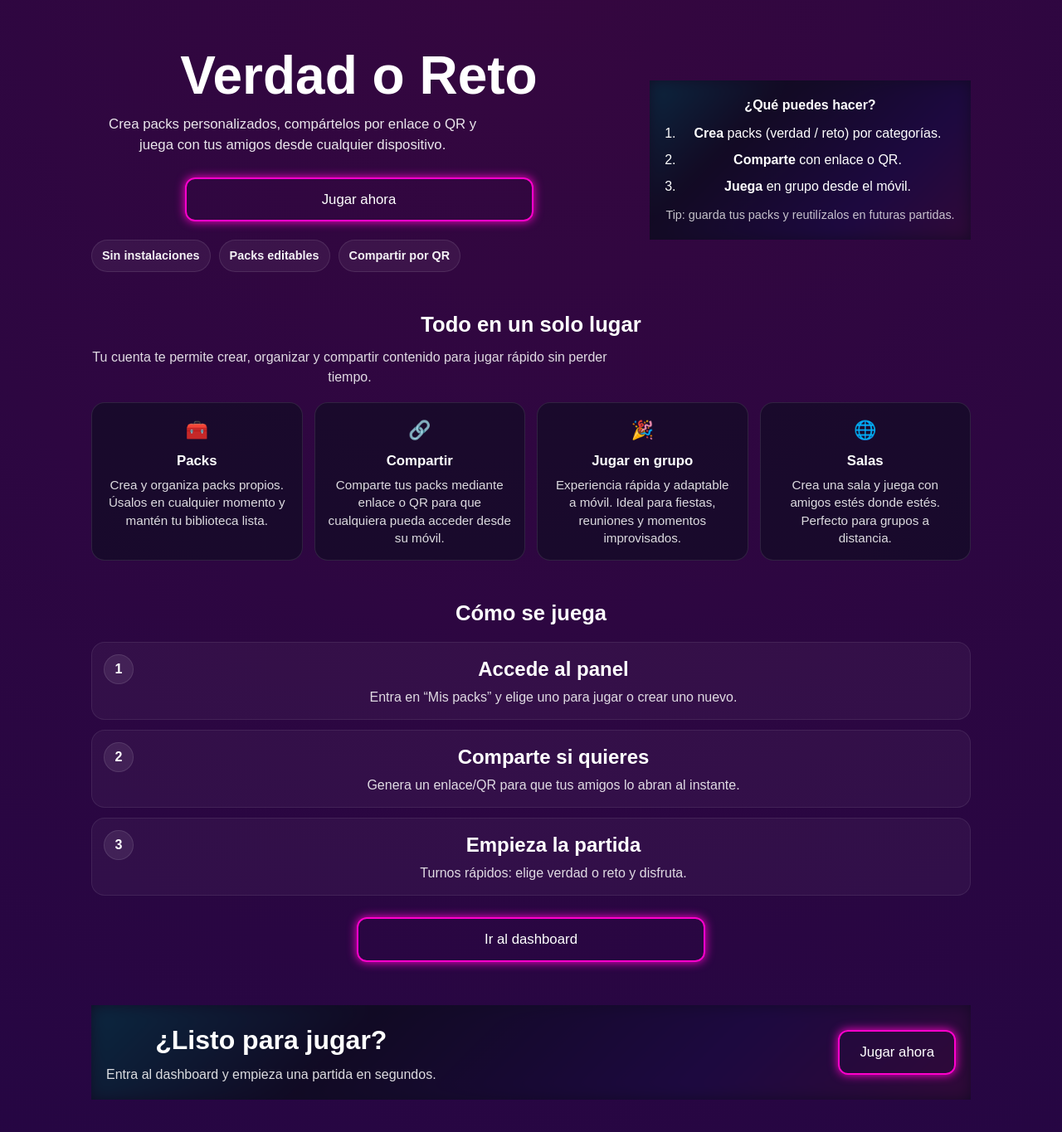
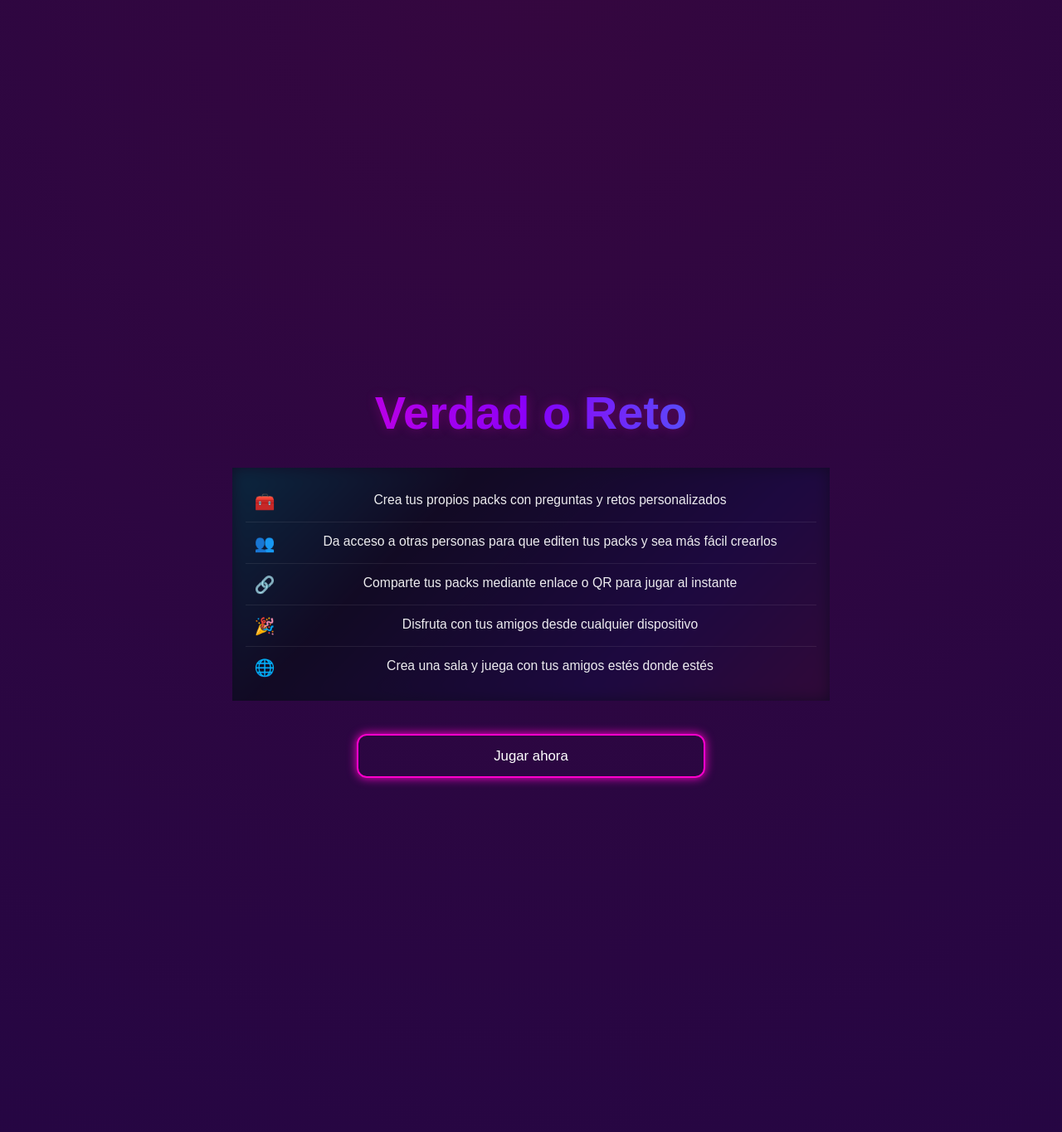
Before and after one commit to jltamayo2018/tfg-verdad-reto, a Django app: page / in a window 1280 px wide. Shown: the part 67-1432 px from the top of the page at 83% size. Run offline with Django 5.2, Linux system fonts and the light colour scheme; parts of the project's set-up code (start-up, migrations or seed data) failed here and were passed over.

Commit message:
probando nuevo home

```diff
--- a/static/css/style.css
+++ b/static/css/style.css
@@ -927,189 +927,47 @@ nav{ line-height: 1; }
   margin-top: 1rem;
 }
 
-.home {
-  max-width: 1100px;
+/* Home: cuadro único con filas informativas */
+.features-box {
+  max-width: 720px;
   margin: 0 auto;
-  padding: 48px 20px 64px;
+  padding: 16px 16px;
 }
 
-.home-hero {
+/* Cada fila */
+.features-row {
   display: grid;
-  grid-template-columns: 1.25fr 0.75fr;
-  gap: 28px;
-  align-items: center;
-  margin-top: 10px;
+  grid-template-columns: 34px 1fr;
+  gap: 12px;
+  align-items: start;
+  padding: 12px 6px;
 }
 
-.home-title {
-  font-size: clamp(40px, 5vw, 64px);
-  line-height: 1.05;
-  margin: 0 0 12px;
-  /* si ya usas gradiente/neon, mantenlo aquí */
+/* Separadores entre filas */
+.features-row + .features-row {
+  border-top: 1px solid rgba(255, 255, 255, 0.08);
 }
 
-.home-subtitle {
-  opacity: 0.9;
-  font-size: 1.05rem;
-  max-width: 52ch;
-  margin: 0 0 18px;
+.features-emoji {
+  font-size: 20px;
+  line-height: 1.2;
+  margin-top: 1px;
 }
 
-.home-cta {
-  display: flex;
-  gap: 12px;
-  flex-wrap: wrap;
-  margin: 18px 0 10px;
+.features-text {
+  font-size: 0.98rem;
+  line-height: 1.35;
+  opacity: 0.92;
 }
 
-.home-badges {
-  list-style: none;
-  padding: 0;
-  margin: 14px 0 0;
-  display: flex;
-  gap: 10px;
-  flex-wrap: wrap;
+/* IMPORTANTÍSIMO: que el cuadro NO parezca clicable */
+.features-box,
+.features-row {
+  cursor: default;
 }
 
-.badge {
-  font-size: 0.9rem;
-  padding: 8px 12px;
-  border-radius: 999px;
-  background: rgba(255,255,255,0.06);
-  border: 1px solid rgba(255,255,255,0.10);
-  opacity: 0.95;
+/* Si tu .neon-card tiene hover "de botón", neutralízalo SOLO aquí */
+.features-box:hover {
+  transform: none;
+  box-shadow: inherit; /* o 'none' si tu card mete mucho glow */
 }
-
-/* Panel lateral del hero */
-.home-hero__panel {
-  padding: 18px 18px;
-}
-
-.panel-title {
-  font-weight: 700;
-  margin-bottom: 10px;
-}
-
-.panel-steps {
-  margin: 0;
-  padding-left: 18px;
-  display: grid;
-  gap: 8px;
-}
-
-.panel-hint {
-  margin-top: 12px;
-  font-size: 0.9rem;
-  opacity: 0.75;
-}
-
-/* Secciones */
-.home-section {
-  margin-top: 44px;
-}
-
-.section-title {
-  font-size: 1.6rem;
-  margin: 0 0 8px;
-}
-
-.section-lead {
-  margin: 0 0 18px;
-  opacity: 0.85;
-  max-width: 70ch;
-}
-
-/* Cards informativas: IMPORTANTÍSIMO */
-.info-grid {
-  display: grid;
-  grid-template-columns: repeat(4, minmax(0, 1fr));
-  gap: 14px;
-}
-
-.info-card {
-  padding: 16px 16px;
-  border-radius: 16px;
-  background: rgba(10, 14, 28, 0.55);
-  border: 1px solid rgba(255,255,255,0.10);
-  box-shadow: none;              /* evita look de botón */
-  cursor: default;               /* evita look click */
-  transition: none;              /* evita hover “botón” */
-}
-
-.info-icon {
-  font-size: 22px;
-  margin-bottom: 8px;
-}
-
-.info-title {
-  margin: 0 0 6px;
-  font-size: 1.05rem;
-}
-
-.info-text {
-  margin: 0;
-  opacity: 0.85;
-  font-size: 0.95rem;
-  line-height: 1.4;
-}
-
-/* How it works */
-.how-grid {
-  display: grid;
-  gap: 12px;
-  margin-top: 16px;
-}
-
-.how-step {
-  display: grid;
-  grid-template-columns: 42px 1fr;
-  gap: 12px;
-  padding: 14px 14px;
-  border-radius: 16px;
-  background: rgba(255,255,255,0.04);
-  border: 1px solid rgba(255,255,255,0.08);
-}
-
-.how-num {
-  width: 36px;
-  height: 36px;
-  border-radius: 999px;
-  display: grid;
-  place-items: center;
-  font-weight: 800;
-  background: rgba(255,255,255,0.08);
-  border: 1px solid rgba(255,255,255,0.10);
-}
-
-.how-title { margin: 0 0 4px; }
-.how-text { margin: 0; opacity: 0.85; }
-
-.home-cta--center {
-  justify-content: center;
-  margin-top: 18px;
-}
-
-/* CTA final */
-.home-final {
-  margin-top: 44px;
-  padding: 18px;
-  display: flex;
-  justify-content: space-between;
-  gap: 14px;
-  align-items: center;
-  flex-wrap: wrap;
-}
-
-.final-title { margin: 0 0 6px; }
-.final-text { margin: 0; opacity: 0.85; }
-.final-actions { display: flex; gap: 12px; flex-wrap: wrap; }
-
-/* Responsive */
-@media (max-width: 900px) {
-  .home-hero {
-    grid-template-columns: 1fr;
-  }
-  .info-grid {
-    grid-template-columns: 1fr;
-  }
-}
--- a/verdadoreto_app/templates/home.html
+++ b/verdadoreto_app/templates/home.html
@@ -2,132 +2,48 @@
 {% block title %}Verdad o Reto{% endblock %}
 
 {% block content %}
-<section class="home">
-  <!-- HERO -->
-  <header class="home-hero">
-    <div class="home-hero__content">
-      <h1 class="home-title">Verdad o Reto</h1>
-      <p class="home-subtitle">
-        Crea packs personalizados, compártelos por enlace o QR y juega con tus amigos desde cualquier dispositivo.
-      </p>
+<div class="hero hero-center">
+  <div class="hero-inner">
+    <h1 class="neon-heading">
+      <span class="neon-title">Verdad o Reto</span>
+    </h1>
 
-      <div class="home-cta">
-        <a href="{% url 'dashboard' %}" class="btn btn-primary btn-wide">Jugar ahora</a>
+    <br />
 
-        {# CTA secundario opcional: ajusta la url si existe #}
-        {# <a href="{% url 'pack_create' %}" class="btn btn-secondary btn-wide">Crear pack</a> #}
+    <!-- Cuadro único con filas -->
+    <div class="features-box neon-card">
+      <div class="features-row">
+        <div class="features-emoji">🧰</div>
+        <div class="features-text">Crea tus propios packs con preguntas y retos personalizados</div>
       </div>
 
-      <ul class="home-badges" aria-label="Ventajas rápidas">
-        <li class="badge">Sin instalaciones</li>
-        <li class="badge">Packs editables</li>
-        <li class="badge">Compartir por QR</li>
-      </ul>
-    </div>
-
-    <!-- Panel visual (puede ser texto/ilustración; sin imágenes si no quieres) -->
-    <div class="home-hero__panel neon-card">
-      <div class="panel-title">¿Qué puedes hacer?</div>
-      <ol class="panel-steps">
-        <li><strong>Crea</strong> packs (verdad / reto) por categorías.</li>
-        <li><strong>Comparte</strong> con enlace o QR.</li>
-        <li><strong>Juega</strong> en grupo desde el móvil.</li>
-      </ol>
-      <div class="panel-hint">Tip: guarda tus packs y reutilízalos en futuras partidas.</div>
-    </div>
-  </header>
-
-  <!-- SECCIÓN: CONTENIDO REAL (ya no “tres tarjetas-botón”) -->
-  <section class="home-section">
-    <h2 class="section-title">Todo en un solo lugar</h2>
-    <p class="section-lead">
-      Tu cuenta te permite crear, organizar y compartir contenido para jugar rápido sin perder tiempo.
-    </p>
-
-    <div class="info-grid">
-      <article class="info-card">
-        <div class="info-icon" aria-hidden="true">🧰</div>
-        <h3 class="info-title">Packs</h3>
-        <p class="info-text">
-          Crea y organiza packs propios. Úsalos en cualquier momento y mantén tu biblioteca lista.
-        </p>
-      </article>
-
-      <article class="info-card">
-        <div class="info-icon" aria-hidden="true">🔗</div>
-        <h3 class="info-title">Compartir</h3>
-        <p class="info-text">
-          Comparte tus packs mediante enlace o QR para que cualquiera pueda acceder desde su móvil.
-        </p>
-      </article>
-
-      <article class="info-card">
-        <div class="info-icon" aria-hidden="true">🎉</div>
-        <h3 class="info-title">Jugar en grupo</h3>
-        <p class="info-text">
-          Experiencia rápida y adaptable a móvil. Ideal para fiestas, reuniones y momentos improvisados.
-        </p>
-      </article>
-
-      {# Si tu proyecto tiene salas online / partida compartida, añade una cuarta #}
-      <article class="info-card">
-        <div class="info-icon" aria-hidden="true">🌐</div>
-        <h3 class="info-title">Salas</h3>
-        <p class="info-text">
-          Crea una sala y juega con amigos estés donde estés. Perfecto para grupos a distancia.
-        </p>
-      </article>
-    </div>
-  </section>
-
-  <!-- SECCIÓN: HOW IT WORKS -->
-  <section class="home-section">
-    <h2 class="section-title">Cómo se juega</h2>
-
-    <div class="how-grid">
-      <div class="how-step">
-        <div class="how-num">1</div>
-        <div>
-          <h3 class="how-title">Accede al panel</h3>
-          <p class="how-text">Entra en “Mis packs” y elige uno para jugar o crear uno nuevo.</p>
-        </div>
+      <div class="features-row">
+        <div class="features-emoji">👥</div>
+        <div class="features-text">Da acceso a otras personas para que editen tus packs y sea más fácil crearlos</div>
       </div>
 
-      <div class="how-step">
-        <div class="how-num">2</div>
-        <div>
-          <h3 class="how-title">Comparte si quieres</h3>
-          <p class="how-text">Genera un enlace/QR para que tus amigos lo abran al instante.</p>
-        </div>
+      <div class="features-row">
+        <div class="features-emoji">🔗</div>
+        <div class="features-text">Comparte tus packs mediante enlace o QR para jugar al instante</div>
       </div>
 
-      <div class="how-step">
-        <div class="how-num">3</div>
-        <div>
-          <h3 class="how-title">Empieza la partida</h3>
-          <p class="how-text">Turnos rápidos: elige verdad o reto y disfruta.</p>
-        </div>
+      <div class="features-row">
+        <div class="features-emoji">🎉</div>
+        <div class="features-text">Disfruta con tus amigos desde cualquier dispositivo</div>
+      </div>
+
+      <div class="features-row">
+        <div class="features-emoji">🌐</div>
+        <div class="features-text">Crea una sala y juega con tus amigos estés donde estés</div>
       </div>
     </div>
 
-    <div class="home-cta home-cta--center">
-      <a href="{% url 'dashboard' %}" class="btn btn-primary btn-wide">Ir al dashboard</a>
-      {# <a href="{% url 'packs_list' %}" class="btn btn-ghost btn-wide">Ver packs</a> #}
+    <br />
+
+    <div class="actions">
+      <a href="{% url 'dashboard' %}" class="btn btn-primary btn-wide">Jugar ahora</a>
+      {# <a href="{% url 'pack_create' %}" class="btn btn-secondary btn-wide">Crear mi primer pack</a> #}
     </div>
-  </section>
-
-  <!-- SECCIÓN FINAL: CTA -->
-  <section class="home-final neon-card">
-    <div>
-      <h2 class="final-title">¿Listo para jugar?</h2>
-      <p class="final-text">
-        Entra al dashboard y empieza una partida en segundos.
-      </p>
-    </div>
-    <div class="final-actions">
-      <a href="{% url 'dashboard' %}" class="btn btn-primary btn-wide">Jugar ahora</a>
-      {# <a href="{% url 'pack_create' %}" class="btn btn-secondary btn-wide">Crear pack</a> #}
-    </div>
-  </section>
-</section>
+  </div>
+</div>
 {% endblock %}
```
